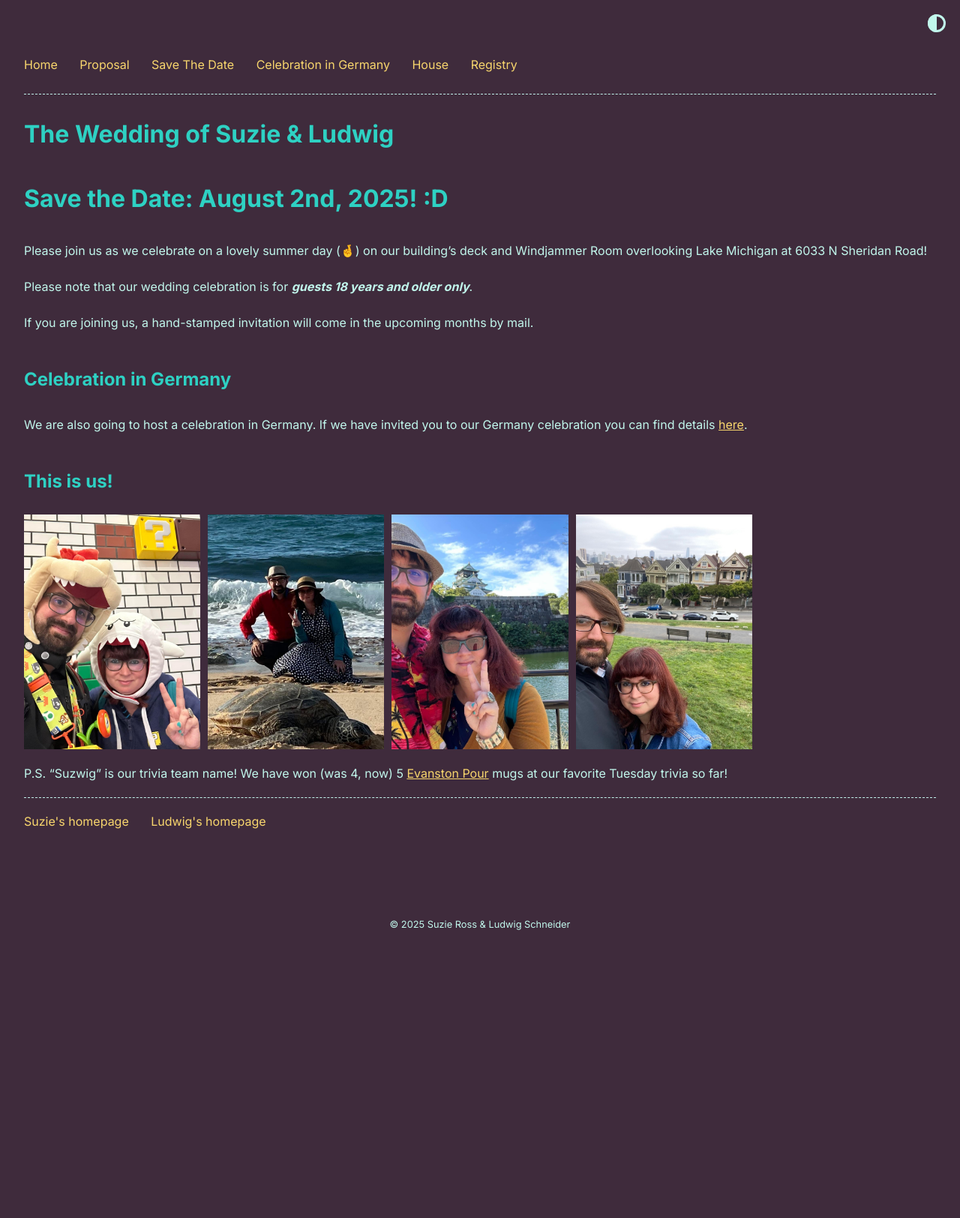
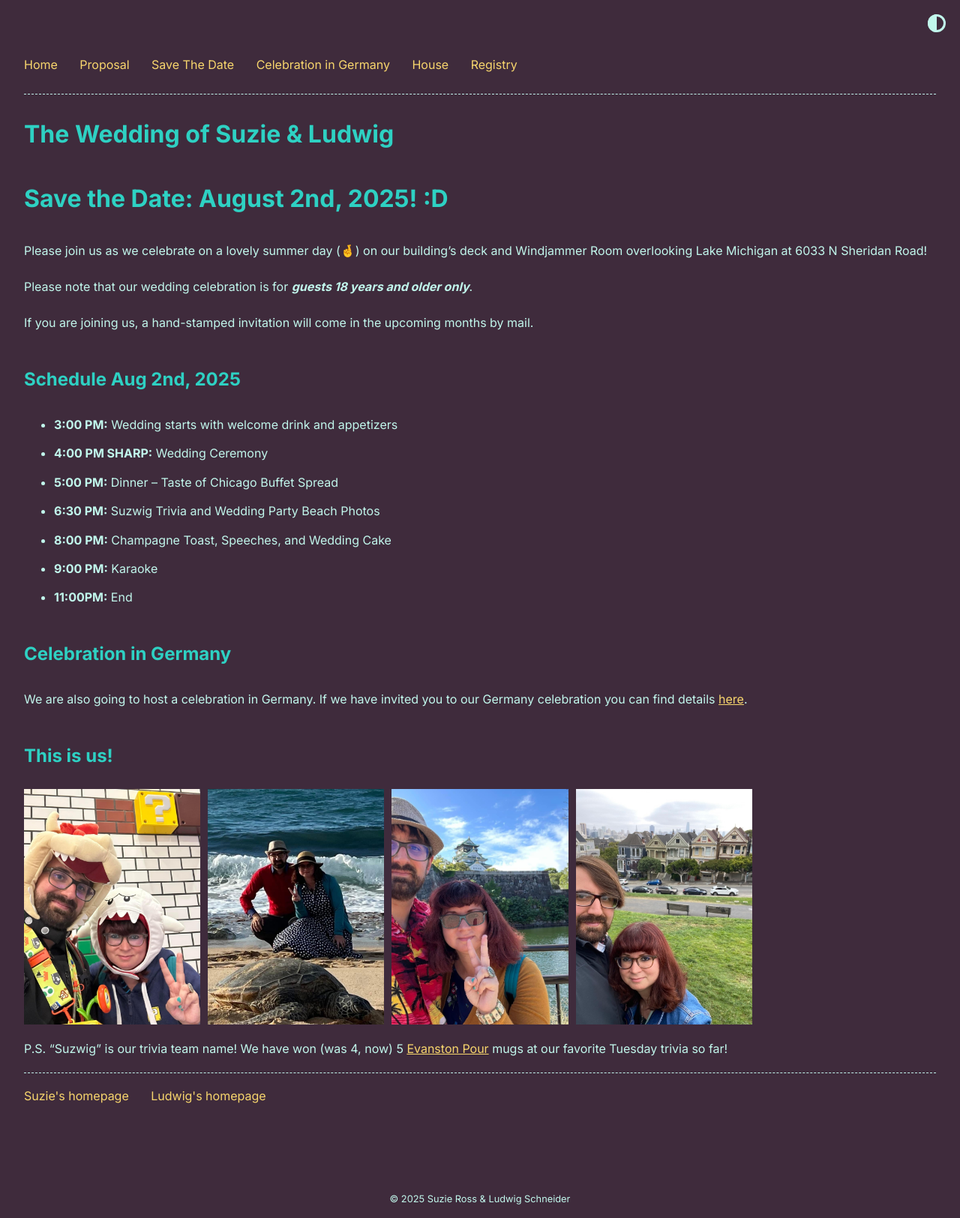
Before and after one commit to suzwig/suzwig.github.io, a Jekyll site: the page built from save-the-date.md, in a window 1280 px wide. Shown: the whole page at 75% size. Built offline with Jekyll 4.4.1, drawn with Linux system fonts in a browser that asks for light colours; before the commit the page ends 1258 px from its top, so only the background shows below that.

Commit message:
publish schedule

```diff
--- a/save-the-date.md
+++ b/save-the-date.md
@@ -10,6 +10,16 @@ Please note that our wedding celebration is for **_guests 18 years and older onl
 
 If you are joining us, a hand-stamped invitation will come in the upcoming months by mail.
 
+## Schedule Aug 2nd, 2025
+
+- **3:00 PM:** Wedding starts with welcome drink and appetizers
+- **4:00 PM SHARP:** Wedding Ceremony
+- **5:00 PM:** Dinner -- Taste of Chicago Buffet Spread
+- **6:30 PM:** Suzwig Trivia and Wedding Party Beach Photos
+- **8:00 PM:** Champagne Toast, Speeches, and Wedding Cake
+- **9:00 PM:** Karaoke
+- **11:00PM:** End
+
 ## Celebration in Germany
 
 We are also going to host a celebration in Germany.
```
